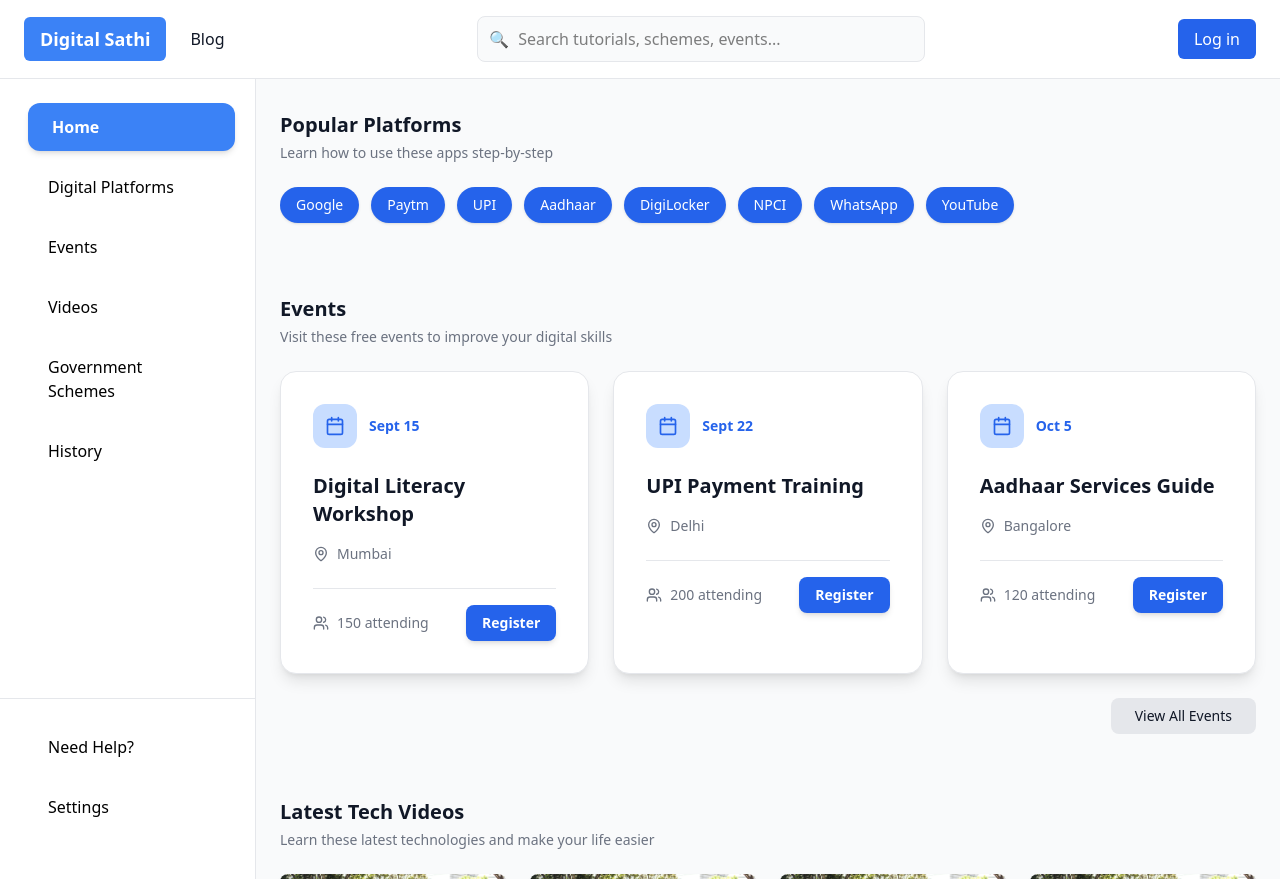
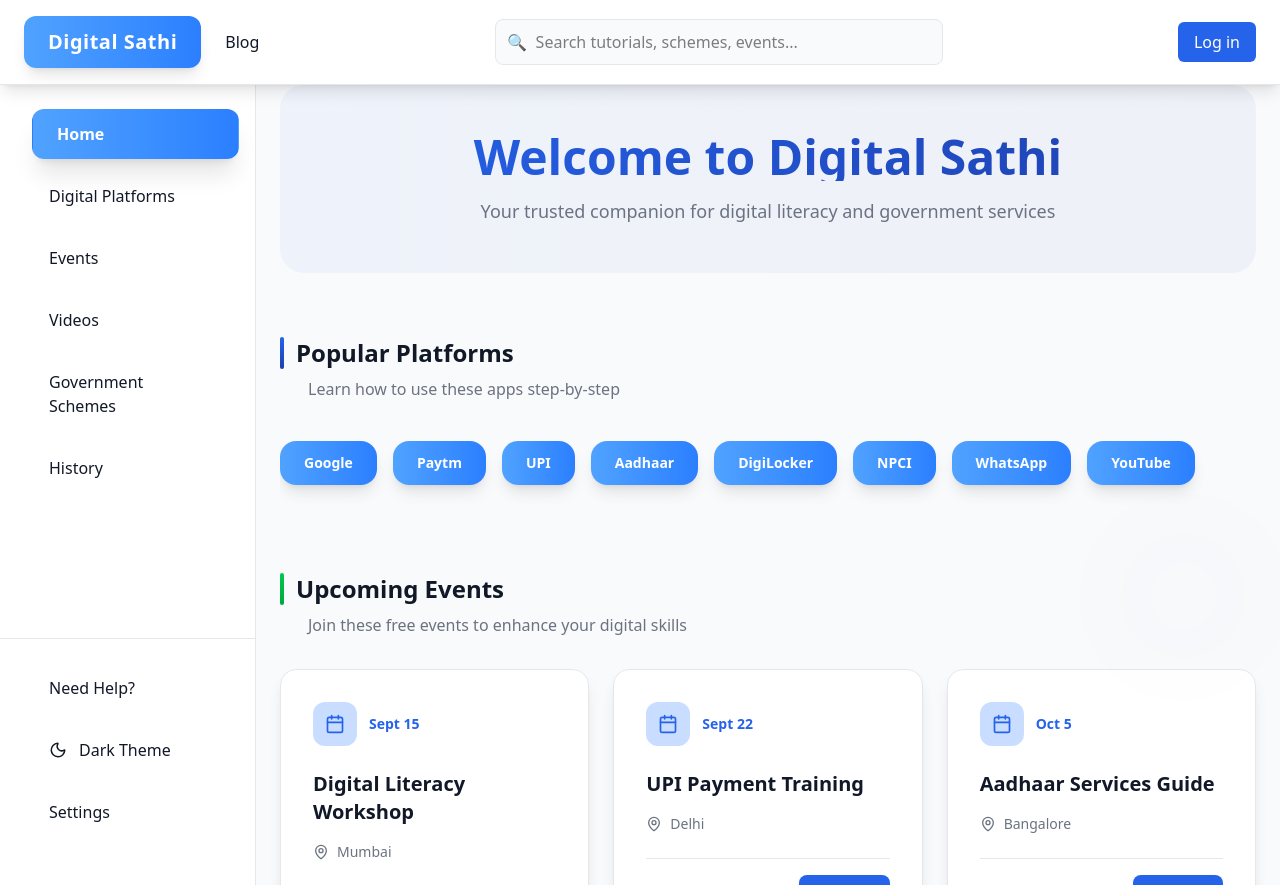
Before and after one commit to AltafMohdShaikh/Digitalsathi, a React (Vite) app: page / in a window 1280 px wide. Built offline with nearby package versions, Linux system fonts and the light colour scheme.

Commit message:
dark mode added

```diff
--- a/src/Components/Navbar.jsx
+++ b/src/Components/Navbar.jsx
@@ -11,7 +11,7 @@ const Navbar = () => {
 
   return (
     <>
-      <nav className="bg-[var(--color-card)] border-b border-[var(--color-border)] px-6 py-4 sticky top-0 z-50">
+      <nav className="bg-[var(--color-card)] border-b border-[var(--color-border)] px-6 py-4 sticky top-0 z-50 shadow-lg">
         <div className="flex items-center justify-between">
 
           {/* Left Section */}
@@ -24,9 +24,9 @@ const Navbar = () => {
               {isMobileMenuOpen ? <X size={20} /> : <Menu size={20} />}
             </button>
 
-            <div className="bg-[var(--color-primary-light)] px-4 py-2 rounded-md">
+            <div className="bg-gradient-to-r from-blue-400 to-blue-500 px-6 py-3 rounded-xl shadow-lg hover:shadow-xl transition-all duration-300 transform hover:scale-105">
               <Link to="/">
-                <span className="text-lg font-semibold text-[var(--color-card)]">
+                <span className="text-xl font-bold text-white tracking-wide">
                   Digital Sathi
                 </span>
               </Link>
--- a/src/Components/Sidebar.jsx
+++ b/src/Components/Sidebar.jsx
@@ -1,18 +1,36 @@
 import React from "react";
 import { NavLink } from "react-router-dom";
+import { Sun, Moon } from "lucide-react";
+import { useTheme } from './ThemeContext';
 import '../styles/colors.css'
+
+const ThemeToggle = () => {
+  const { theme, toggleTheme } = useTheme();
+
+  return (
+    <button
+      onClick={toggleTheme}
+      className="flex items-center gap-3 px-6 py-3 rounded-xl cursor-pointer transition-all duration-300 hover:bg-[var(--color-hover-light)] hover:translate-x-2 hover:shadow-lg group border border-transparent hover:border-[var(--color-primary)]/20 w-full text-left text-[var(--color-text)]"
+    >
+      {theme === 'light' ? <Moon size={18} /> : <Sun size={18} />}
+      <span className="group-hover:font-medium transition-all duration-300">
+        {theme === 'light' ? 'Dark Theme' : 'Light Theme'}
+      </span>
+    </button>
+  );
+};
 
 const Sidebar = () => {
 
   const linkClasses =
-    "block px-6 py-3 rounded-xl cursor-pointer transition-all duration-300 hover:bg-[var(--color-hover-light)] hover:translate-x-1 hover:shadow-sm group";
+    "block px-6 py-3 rounded-xl cursor-pointer transition-all duration-300 hover:bg-[var(--color-hover-light)] hover:translate-x-2 hover:shadow-lg group border border-transparent hover:border-[var(--color-primary)]/20 text-[var(--color-text)]";
 
   // (kept same) active still uses your palette
   const activeClasses =
-    "bg-[var(--color-primary-light)] font-semibold text-[var(--color-card)] shadow-md transform translate-x-1";
+    "bg-gradient-to-r from-blue-400 to-blue-500 font-bold text-white shadow-xl transform translate-x-2 border-blue-400/30";
 
   return (
-    <div className="w-64 h-screen bg-[var(--color-card)] border-r border-[var(--color-border)] flex flex-col justify-between shadow-lg overflow-hidden lg:flex hidden">
+    <div className="w-64 h-screen bg-[var(--color-card)] border-r border-[var(--color-border)] flex flex-col justify-between shadow-2xl lg:flex hidden flex-shrink-0">
       {/* Top Menu */}
       <div className="p-6 space-y-3">
         <NavLink to="/" end className={({ isActive }) => (isActive ? `${linkClasses} ${activeClasses}` : linkClasses)}>
@@ -40,6 +58,7 @@ const Sidebar = () => {
         <NavLink to="/needhelp" className={({ isActive }) => (isActive ? `${linkClasses} ${activeClasses}` : linkClasses)}>
           <span className="group-hover:font-medium transition-all duration-300">Need Help?</span>
         </NavLink>
+        <ThemeToggle />
         <NavLink to="/settings" className={({ isActive }) => (isActive ? `${linkClasses} ${activeClasses}` : linkClasses)}>
           <span className="group-hover:font-medium transition-all duration-300">Settings</span>
         </NavLink>
--- /dev/null
+++ b/src/Components/ThemeContext.jsx
@@ -0,0 +1,33 @@
+import React, { createContext, useContext, useState, useEffect } from 'react';
+
+const ThemeContext = createContext();
+
+export const useTheme = () => {
+  const context = useContext(ThemeContext);
+  if (!context) {
+    throw new Error('useTheme must be used within a ThemeProvider');
+  }
+  return context;
+};
+
+export const ThemeProvider = ({ children }) => {
+  const [theme, setTheme] = useState(() => {
+    const savedTheme = localStorage.getItem('theme');
+    return savedTheme || 'light';
+  });
+
+  useEffect(() => {
+    localStorage.setItem('theme', theme);
+    document.documentElement.setAttribute('data-theme', theme);
+  }, [theme]);
+
+  const toggleTheme = () => {
+    setTheme(prevTheme => prevTheme === 'light' ? 'dark' : 'light');
+  };
+
+  return (
+    <ThemeContext.Provider value={{ theme, toggleTheme }}>
+      {children}
+    </ThemeContext.Provider>
+  );
+};
--- a/src/page/BlogPage.jsx
+++ b/src/page/BlogPage.jsx
@@ -4,7 +4,7 @@ import { PenTool, Calendar, User, Eye } from "lucide-react";
 
 const BlogCard = ({ blog }) => {
   return (
-    <div className="bg-white rounded-2xl p-6 shadow-lg hover:shadow-xl transition-all duration-300 transform hover:-translate-y-1 border border-[var(--color-border)] group cursor-pointer">
+    <div className="bg-[var(--color-card)] rounded-2xl p-6 shadow-lg hover:shadow-xl transition-all duration-300 transform hover:-translate-y-1 border border-[var(--color-border)] group cursor-pointer">
       <div className="flex items-center gap-2 text-sm text-[var(--color-text-secondary)] mb-3">
         <Calendar size={14} />
         <span>{blog.date}</span>
--- a/src/page/HistoryPage.jsx
+++ b/src/page/HistoryPage.jsx
@@ -5,7 +5,7 @@ import thumbnail8 from "../assets/images/thumbnail8.png";
 
 const HistoryItem = ({ item }) => {
   return (
-    <div className="bg-white flex gap-4 p-4 hover:bg-gray-50 rounded-lg group shadow-sm border border-[var(--color-border)]">
+    <div className="bg-[var(--color-card)] flex gap-4 p-4 hover:bg-[var(--color-hover-light)] rounded-lg group shadow-sm border border-[var(--color-border)]">
       <div className="relative flex-shrink-0">
         <img
           src={thumbnail8}
--- a/src/page/Home.jsx
+++ b/src/page/Home.jsx
@@ -12,22 +12,39 @@ export default function Home() {
 
     return (
         <div className="px-6 bg-[var(--color-background)] min-h-screen">
+            {/* Hero Section */}
+            <div className="relative py-12 mb-8">
+                <div className="absolute inset-0 bg-gradient-to-r from-[var(--color-primary)] to-[var(--color-primary-dark)] opacity-5 rounded-3xl"></div>
+                <div className="relative text-center">
+                    <h1 className="text-4xl md:text-5xl font-bold text-[var(--color-text)] mb-4 bg-gradient-to-r from-[var(--color-primary)] to-[var(--color-primary-dark)] bg-clip-text text-transparent">
+                        Welcome to Digital Sathi
+                    </h1>
+                    <p className="text-lg text-[var(--color-text-secondary)] max-w-2xl mx-auto">
+                        Your trusted companion for digital literacy and government services
+                    </p>
+                </div>
+            </div>
+
             {/* Popular Platforms */}
-            <section className="py-8">
-                <div className="mb-6">
-                    <h2 className="text-xl font-bold text-[var(--color-text)]">Popular Platforms</h2>
-                    <p className="text-sm text-[var(--color-text-secondary)] mt-1">
+            <section className="py-8 relative">
+                <div className="mb-8">
+                    <div className="flex items-center gap-3 mb-2">
+                        <div className="w-1 h-8 bg-gradient-to-b from-[var(--color-primary)] to-[var(--color-primary-dark)] rounded-full"></div>
+                        <h2 className="text-2xl font-bold text-[var(--color-text)]">Popular Platforms</h2>
+                    </div>
+                    <p className="text-[var(--color-text-secondary)] ml-7">
                         Learn how to use these apps step-by-step
                     </p>
                 </div>
 
-                <div className="flex gap-3 overflow-x-auto scrollbar-hide pb-2">
+                <div className="flex gap-4 overflow-x-auto scrollbar-hide pb-6 pt-2">
                     {platforms.map((platform, index) => (
                         <div
                             key={index}
-                            className="bg-[var(--color-primary)] text-white text-sm font-medium px-4 py-2 rounded-full flex-shrink-0 shadow-sm hover:bg-[var(--color-hover-light)] hover:text-[var(--color-primary)] transition-all duration-200 cursor-pointer transform hover:scale-105"
+                            className="relative bg-gradient-to-r from-blue-400 to-blue-500 text-white text-sm font-semibold px-6 py-3 rounded-2xl flex-shrink-0 shadow-lg hover:shadow-xl transition-all duration-300 cursor-pointer transform hover:scale-110 hover:-translate-y-1 group"
                         >
-                            {platform}
+                            <div className="absolute inset-0 bg-white opacity-0 group-hover:opacity-20 rounded-2xl transition-opacity duration-300"></div>
+                            <span className="relative z-10">{platform}</span>
                         </div>
                     ))}
                 </div>
@@ -35,11 +52,15 @@ export default function Home() {
 
 
             {/* Events */}
-            <section className="py-8">
-                <div className="mb-6">
-                    <h2 className="text-xl font-bold text-[var(--color-text)]">Events</h2>
-                    <p className="text-sm text-[var(--color-text-secondary)] mt-1">
-                        Visit these free events to improve your digital skills
+            <section className="py-8 relative">
+                <div className="absolute top-0 right-0 w-32 h-32 bg-gradient-to-br from-[var(--color-primary)] to-transparent opacity-5 rounded-full blur-3xl"></div>
+                <div className="mb-8">
+                    <div className="flex items-center gap-3 mb-2">
+                        <div className="w-1 h-8 bg-gradient-to-b from-green-500 to-green-600 rounded-full"></div>
+                        <h2 className="text-2xl font-bold text-[var(--color-text)]">Upcoming Events</h2>
+                    </div>
+                    <p className="text-[var(--color-text-secondary)] ml-7">
+                        Join these free events to enhance your digital skills
                     </p>
                 </div>
 
@@ -59,11 +80,15 @@ export default function Home() {
             </section>
 
             {/* Latest Tech Videos */}
-            <section className="py-8">
-                <div className="mb-6">
-                    <h2 className="text-xl font-bold text-[var(--color-text)]">Latest Tech Videos</h2>
-                    <p className="text-sm text-[var(--color-text-secondary)] mt-1">
-                        Learn these latest technologies and make your life easier
+            <section className="py-8 relative">
+                <div className="absolute top-0 left-0 w-40 h-40 bg-gradient-to-br from-purple-500 to-transparent opacity-5 rounded-full blur-3xl"></div>
+                <div className="mb-8">
+                    <div className="flex items-center gap-3 mb-2">
+                        <div className="w-1 h-8 bg-gradient-to-b from-purple-500 to-purple-600 rounded-full"></div>
+                        <h2 className="text-2xl font-bold text-[var(--color-text)]">Latest Tech Videos</h2>
+                    </div>
+                    <p className="text-[var(--color-text-secondary)] ml-7">
+                        Master the latest technologies with our expert tutorials
                     </p>
                 </div>
 
@@ -82,11 +107,15 @@ export default function Home() {
                 </div>
             </section>
             {/* Government Schemes */}
-            <section className="py-8">
-                <div className="mb-6">
-                    <h2 className="text-xl font-bold text-[var(--color-text)]">Government Schemes</h2>
-                    <p className="text-sm text-[var(--color-text-secondary)] mt-1">
-                        Learn about these government schemes and make your life easier
+            <section className="py-8 relative">
+                <div className="absolute top-0 right-0 w-36 h-36 bg-gradient-to-br from-orange-500 to-transparent opacity-5 rounded-full blur-3xl"></div>
+                <div className="mb-8">
+                    <div className="flex items-center gap-3 mb-2">
+                        <div className="w-1 h-8 bg-gradient-to-b from-orange-500 to-orange-600 rounded-full"></div>
+                        <h2 className="text-2xl font-bold text-[var(--color-text)]">Government Schemes</h2>
+                    </div>
+                    <p className="text-[var(--color-text-secondary)] ml-7">
+                        Discover beneficial government schemes and services
                     </p>
                 </div>
 
--- a/src/styles/colors.css
+++ b/src/styles/colors.css
@@ -1,13 +1,31 @@
 :root {
-  --color-primary: #2563EB;       /* main blue */
-  --color-primary-dark: #1E40AF;  /* hover / active */
-  --color-primary-light: #3B82F6; /* accents */
-  --color-hover-light: #c8ddff; /* Hover effect */
-  --color-background: #F9FAFB;    /* page background */
-  --color-card: #FFFFFF;          /* card / sidebar bg */
-  --color-border: #E5E7EB;        /* borders */
-  --color-text: #111827;          /* main text */
-  --color-text-secondary: #6B7280;/* muted text */
-  --color-success: #10B981;       /* green */
-  --color-danger: #EF4444;        /* red */
+  --color-primary: #2563EB;
+  --color-primary-dark: #1E40AF;
+  --color-primary-light: #3B82F6;
+  --color-hover-light: #c8ddff;
+  --color-background: #F9FAFB;
+  --color-card: #FFFFFF;
+  --color-border: #E5E7EB;
+  --color-text: #111827;
+  --color-text-secondary: #6B7280;
+  --color-success: #10B981;
+  --color-danger: #EF4444;
 }
+
+[data-theme="dark"] {
+  --color-primary: #3B82F6;
+  --color-primary-dark: #2563EB;
+  --color-primary-light: #60A5FA;
+  --color-hover-light: #1C1D32;
+  --color-background: #0A0B15;
+  --color-card: #111422;
+  --color-border: #2A2A2A;
+  --color-text: #FFFFFF;
+  --color-text-secondary: #9CA3AF;
+  --color-success: #10B981;
+  --color-danger: #EF4444;
+}
+
+[data-theme="dark"] input::placeholder {
+  color: #9CA3AF;
+}
```
Also changed, not shown: src/App.jsx (+3 -5 lines), src/Components/Needhelp.jsx (+23 -26 lines), src/index.css (+19 -0 lines), src/page/EventPage.jsx (+7 -7 lines), src/page/GovernmentPage.jsx (+8 -14 lines).
